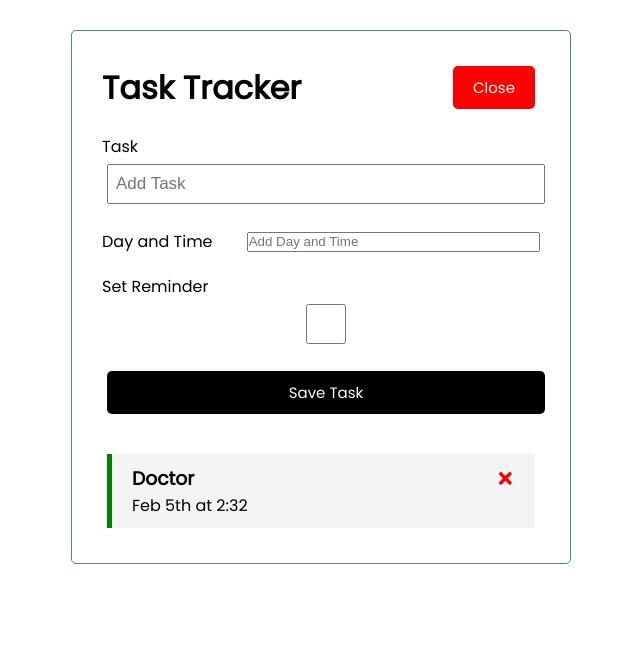
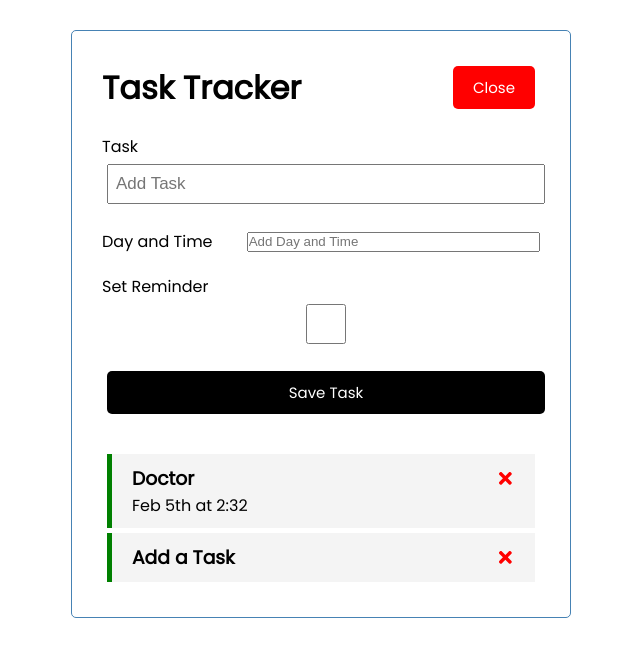
Before and after one commit to andyf016/react-task-tracker, a React (Create React App) app: page / in a window 1280 px wide. Shown: the top 656 px of the page, without its empty margins (319-959 px from the left). Built offline with nearby package versions, Linux system fonts and the light colour scheme; data requests are answered from the project's data file.

Commit message:
complete add task to DB

```diff
--- a/db.json
+++ b/db.json
@@ -5,6 +5,12 @@
       "text": "Doctor",
       "day": "Feb 5th at 2:32",
       "reminder": true
+    },
+    {
+      "text": "Add a Task",
+      "day": "",
+      "reminder": true,
+      "id": 2
     }
   ]
 }
--- a/src/App.js
+++ b/src/App.js
@@ -22,10 +22,21 @@ const fetchTasks = async () => {
 }
 
 // Add Task
-const addTask = (task) => {
-  const id = Math.floor(Math.random() * 10000) +1
-  const newTask = {id, ...task}
-  setTasks([...tasks, newTask])
+const addTask = async (task) => {
+  const res = await fetch('http://localhost:5000/tasks', {
+    method: 'POST',
+    headers: {
+      'Content-type': 'application/json'
+    },
+    body: JSON.stringify(task)
+  })
+
+  const data = await res.json()
+
+  setTasks([...tasks, data])
+//  const id = Math.floor(Math.random() * 10000) +1
+//  const newTask = {id, ...task}
+//  setTasks([...tasks, newTask])
 }
 
 
```
